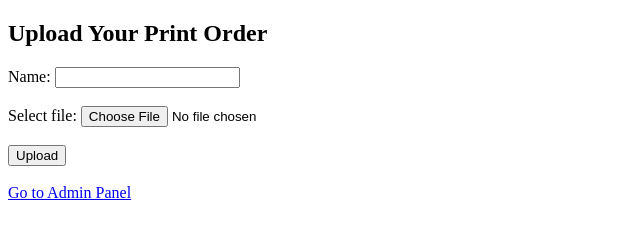
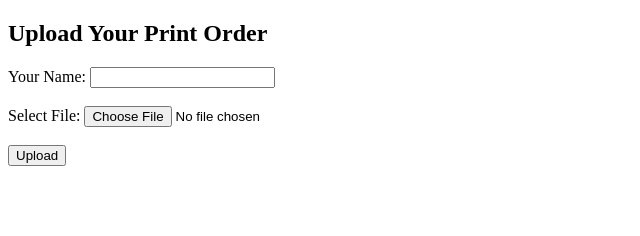
Before and after one commit to somencitytech/online, a plain HTML site: page index.html in a window 1280 px wide. Shown: the whole page, without its empty margins (0-640 px from the left). Drawn offline with Linux system fonts and the light colour scheme.

Commit message:
Update index.html

```diff
--- a/index.html
+++ b/index.html
@@ -1,17 +1,19 @@
 <!DOCTYPE html>
-<html>
+<html lang="en">
 <head>
-  <title>Print Order Upload</title>
+  <meta charset="UTF-8" />
+  <title>Upload Print Order</title>
 </head>
 <body>
   <h2>Upload Your Print Order</h2>
-  <form action="https://scprint.infinityfreeapp.com/upload.php" method="POST" enctype="multipart/form-data">
-    <label>Name: <input type="text" name="username" required></label><br><br>
-    <label>Select file: <input type="file" name="file" required></label><br><br>
+  <form action="http://scprint.infinityfreeapp.com/upload.php" method="post" enctype="multipart/form-data">
+    <label for="username">Your Name:</label>
+    <input type="text" name="username" required /><br><br>
+
+    <label for="file">Select File:</label>
+    <input type="file" name="file" required /><br><br>
+
     <button type="submit">Upload</button>
   </form>
-
-  <br>
-  <a href="admin.html">Go to Admin Panel</a>
 </body>
 </html>
```
